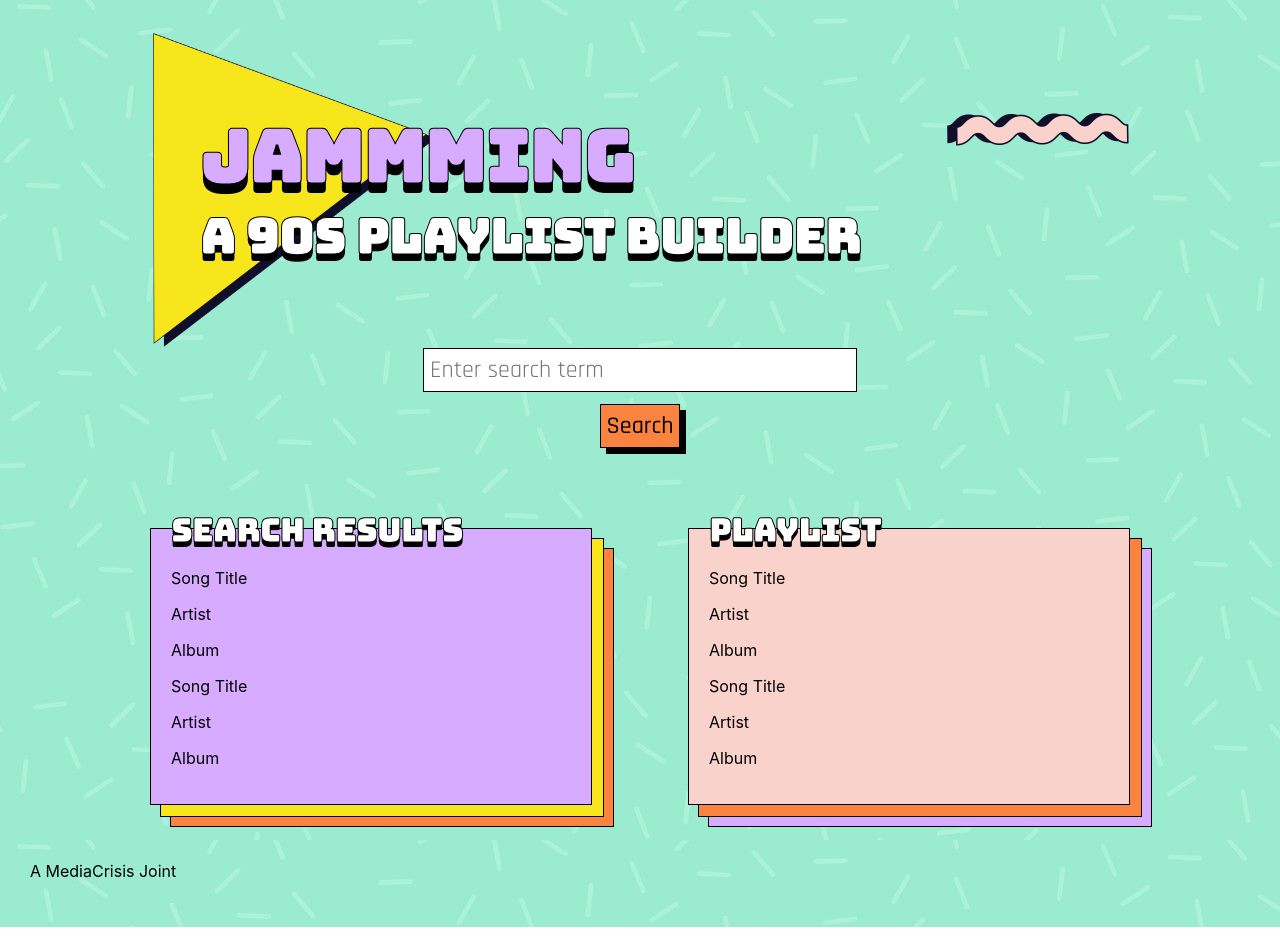
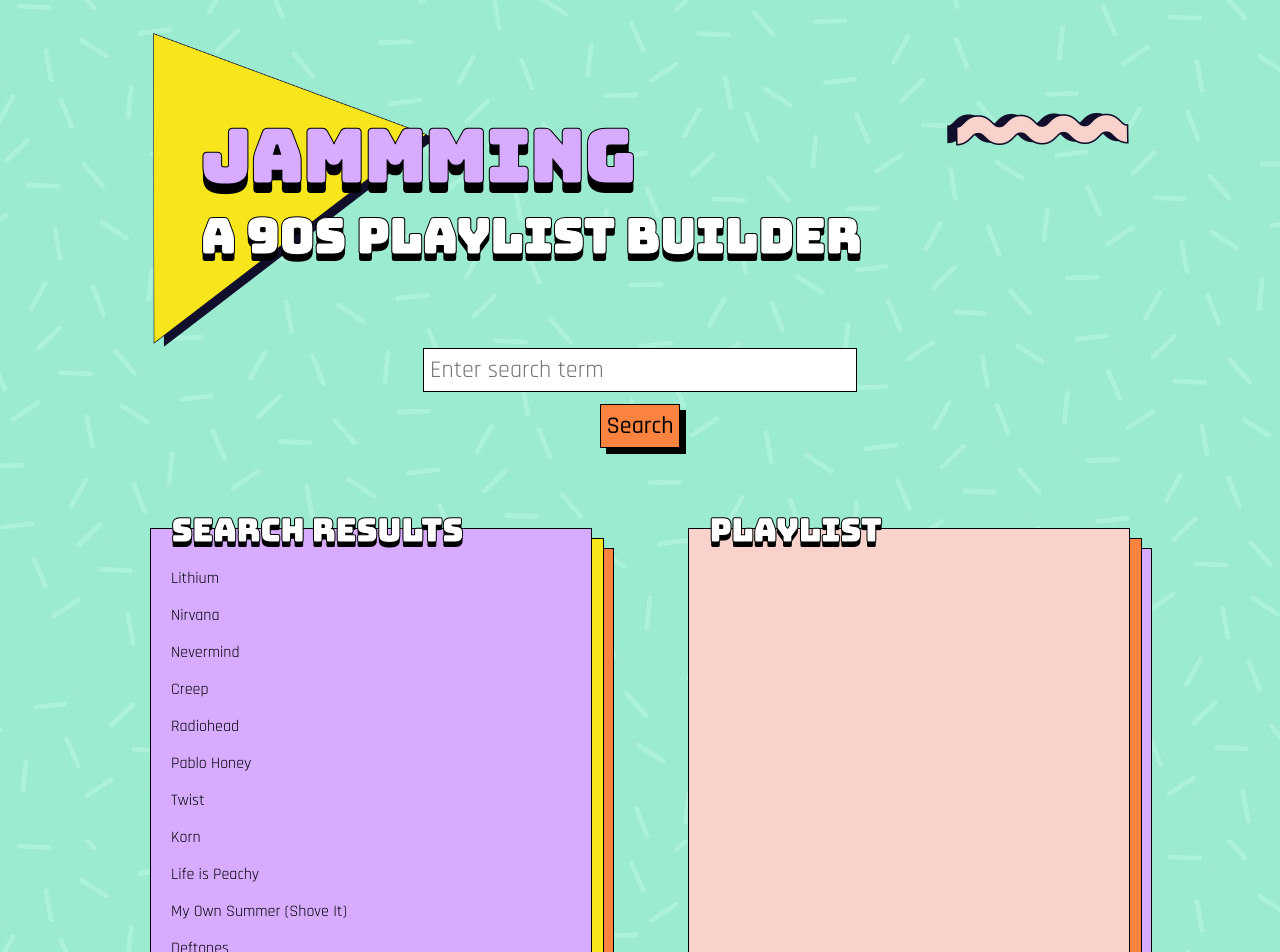
Before and after one commit to mediacrisis/jammming, a React (Create React App) app: page / in a window 1280 px wide. Shown: the top 952 px of the page. Before the commit the page ends 927 px from the top, so only its background shows below. Built offline with nearby package versions, Linux system fonts and the light colour scheme.

Commit message:
Add test data for dummy search result track listing.

```diff
--- a/src/components/Playlist/Playlist.js
+++ b/src/components/Playlist/Playlist.js
@@ -7,7 +7,7 @@ const Playlist = () => {
 		<div className={styles.playlistContainer}>
 			<div className={styles.playlist}>
 				<h3>Playlist</h3>
-				<Tracklist />
+				<Tracklist trackData={[]} />
 			</div>
 		</div>
 	);
--- a/src/components/Playlist/Playlist.module.css
+++ b/src/components/Playlist/Playlist.module.css
@@ -34,6 +34,7 @@
 .playlist {
 	background: #fad2cc;
 	border: 1px solid black;
+	min-height: calc(100% - 42px);
 	padding: 20px;
 	position: relative;
 	z-index: 3;
--- a/src/components/SearchResults/SearchResults.js
+++ b/src/components/SearchResults/SearchResults.js
@@ -1,13 +1,15 @@
 import React from 'react';
 import Tracklist from '../Tracklist/Tracklist';
 import styles from './SearchResults.module.css';
+import testData from '../../testData';
 
 const SearchResults = () => {
+
 	return (
 		<div className={styles.searchResultsContainer}>
 			<div className={styles.searchResults}>
 				<h3>Search Results</h3>
-				<Tracklist />
+				<Tracklist trackData={testData.tracks} />
 			</div>
 		</div>
 	);
--- a/src/components/SearchResults/SearchResults.module.css
+++ b/src/components/SearchResults/SearchResults.module.css
@@ -34,6 +34,7 @@
 .searchResults {
 	background: #d7abff;
 	border: 1px solid black;
+	min-height: calc(100% - 42px);
 	padding: 20px;
 	position: relative;
 	z-index: 3;
--- a/src/components/Track/Track.js
+++ b/src/components/Track/Track.js
@@ -1,13 +1,14 @@
 import React from 'react';
+import styles from './Track.module.css';
 // @TODO: confirm all props needed per track (currently just song title, album and artist for dummy data).
 // @TODO: include add to playlist button.
 
 const Track = (props) => {
 	return (
-		<div>
-			<p>Song Title</p>
-			<p>Artist</p>
-			<p>Album</p>
+		<div className={styles.track}>
+			<p className={styles.title}>{props.title}</p>
+			<p className={styles.artist}>{props.artist}</p>
+			<p className={styles.album}>{props.album}</p>
 		</div>
 	);
 };
--- a/src/components/Tracklist/Tracklist.js
+++ b/src/components/Tracklist/Tracklist.js
@@ -1,13 +1,18 @@
 import React from 'react';
 import Track from '../Track/Track';
 import styles from './Tracklist.module.css';
-// @TODO: create dummy tracklist JSON object, run a loop to pass props into Track component.
 
-const Tracklist = () => {
+const Tracklist = (props) => {
 	return (
 		<div className={styles.tracklist}>
-			<Track />
-			<Track />
+		{props.trackData.length > 0 ? props.trackData.map((track) => (
+			<Track
+			key={track.id}
+			artist={track.artist}
+			title={track.title}
+			album={track.album}
+			/>
+			)) : ''}
 		</div>
 	);
 };
--- /dev/null
+++ b/src/testData.js
@@ -0,0 +1,30 @@
+const testData = {
+	tracks: [
+		{
+			title: 'Lithium',
+			artist: 'Nirvana',
+			album: 'Nevermind',
+			id: 1
+		},
+		{
+			title: 'Creep',
+			artist: 'Radiohead',
+			album: 'Pablo Honey',
+			id: 2
+		},
+		{
+			title: 'Twist',
+			artist: 'Korn',
+			album: 'Life is Peachy',
+			id: 3
+		},
+		{
+			title: 'My Own Summer (Shove It)',
+			artist: 'Deftones',
+			album: 'Around the Fur',
+			id: 4
+		}
+	]
+};
+
+export default testData;
```
